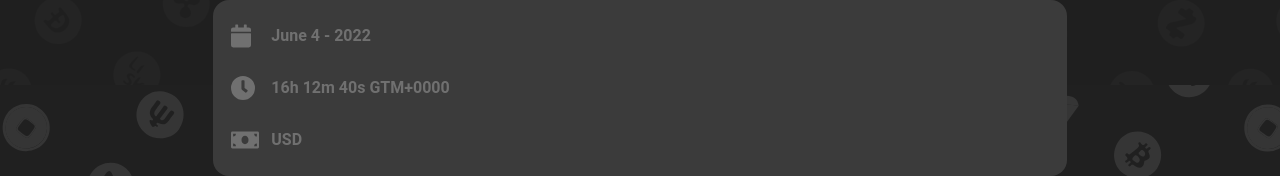
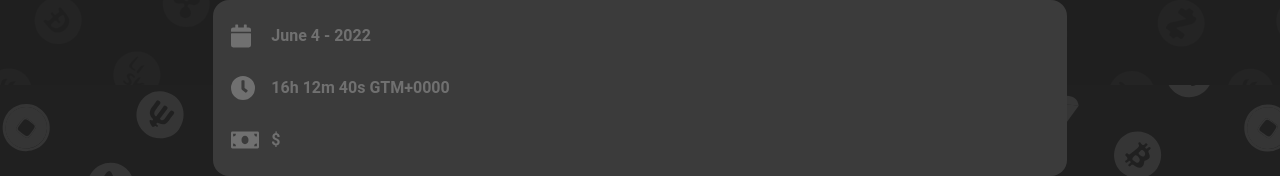
Before and after one commit to kazuo-abduch/cryptocurrency, a Vue app: page / in a window 1280 px wide. Shown: the part 715-891 px from the top of the page. Built offline with nearby package versions, Linux system fonts and the light colour scheme; no server answers.

Commit message:
minor twiks

```diff
--- a/src/components/DateInput.vue
+++ b/src/components/DateInput.vue
@@ -44,10 +44,3 @@
     />
   </div>
 </template>
-
-<style>
-  input[type="date"]::-webkit-calendar-picker-indicator {
-      display: none;
-      -webkit-appearance: none;
-  }
-</style>
--- a/src/components/MessagePriceByDate.vue
+++ b/src/components/MessagePriceByDate.vue
@@ -53,7 +53,7 @@
         class="w-7 ml-2"
         src="../assets/moneyIcon.svg">
       <div class="pl-3">
-        USD {{ this.$store.state.priceOnDate }}
+        ${{ this.$store.state.priceOnDate }}
       </div>
     </div>
   </div>
```
